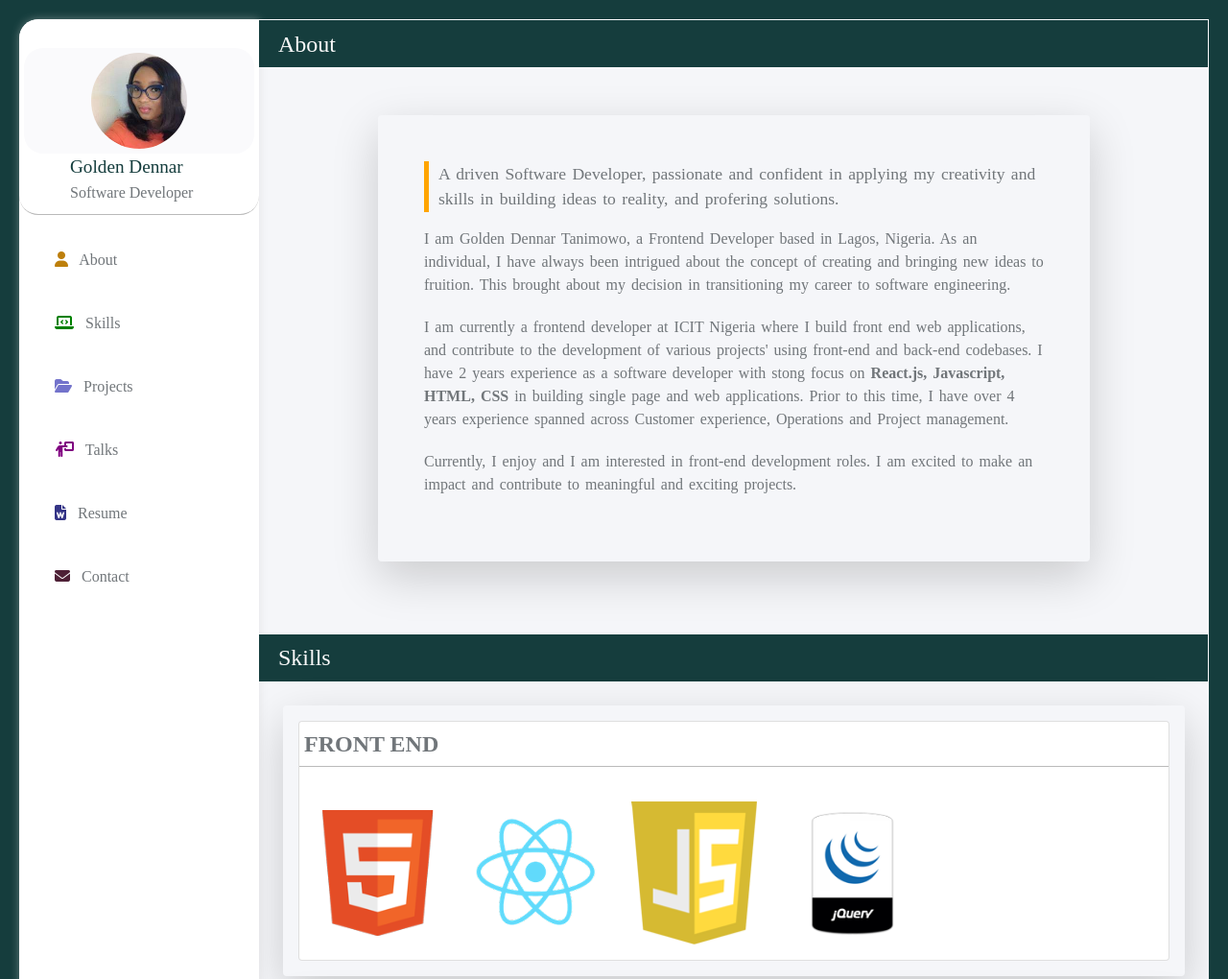
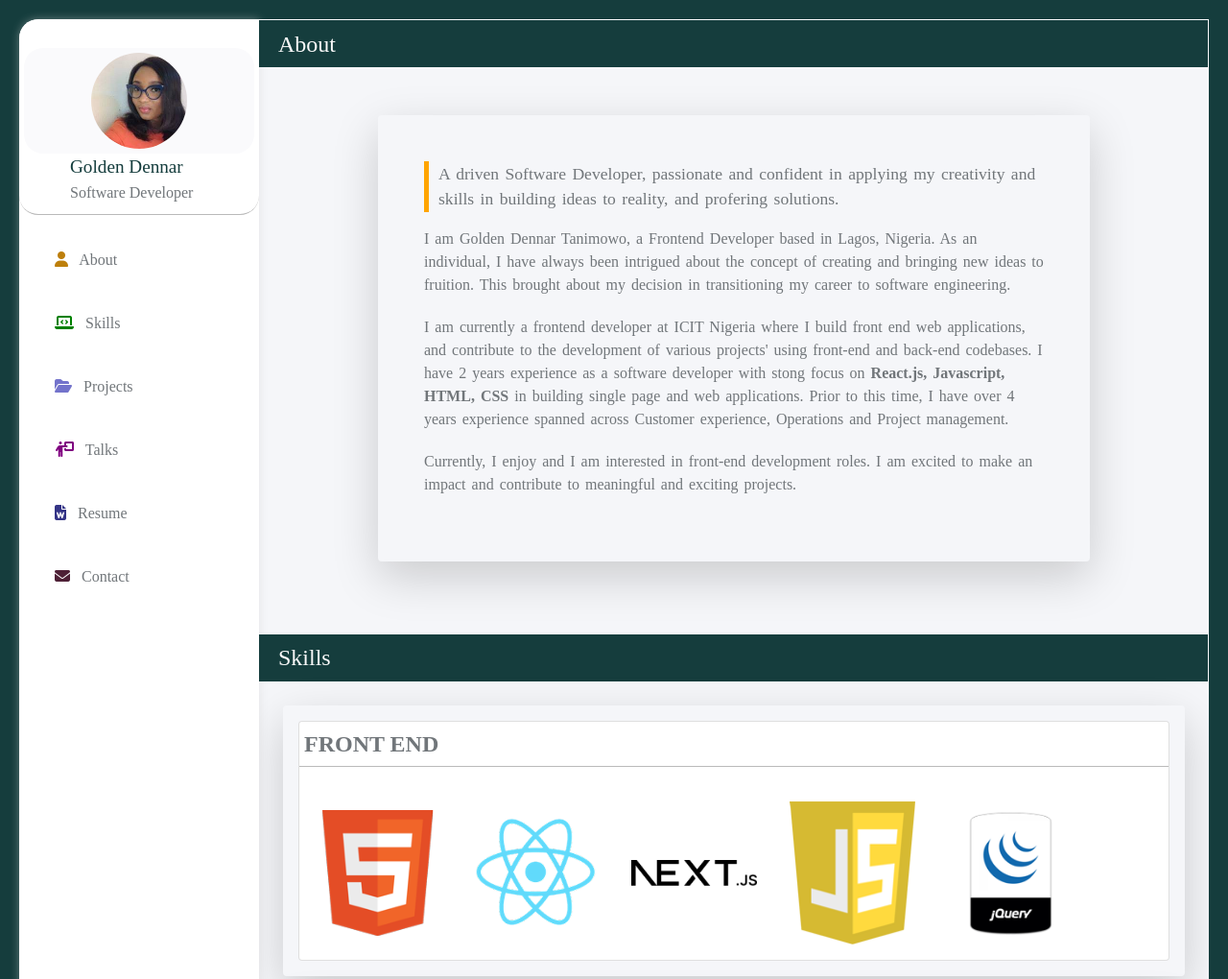
Before and after one commit to gdennar/portfolio, a plain HTML site: page index.html in a window 1280 px wide and 2400 px high. Shown: the top 1020 px of the page at 96% size. Drawn offline with nearby package versions, Linux system fonts and the light colour scheme; a web font is replaced by a local one.

Commit message:
add new skill

```diff
--- a/index.html
+++ b/index.html
@@ -234,6 +234,15 @@
 									>
 										<img src="./images/react.png" alt="reactLogo" />
 									</span>
+									<span
+										class="tooltip-text"
+										data-toggle="tooltip"
+										data-placement="top"
+										title="Nextjs"
+									>
+										<img src="./images/Nextjs-logo.svg.png" alt="NextjsLogo" />
+									</span>
+
 									<span
 										class="tooltip-text"
 										data-toggle="tooltip"
```
Also changed, not shown: images/Nextjs-logo.svg.png (added).
